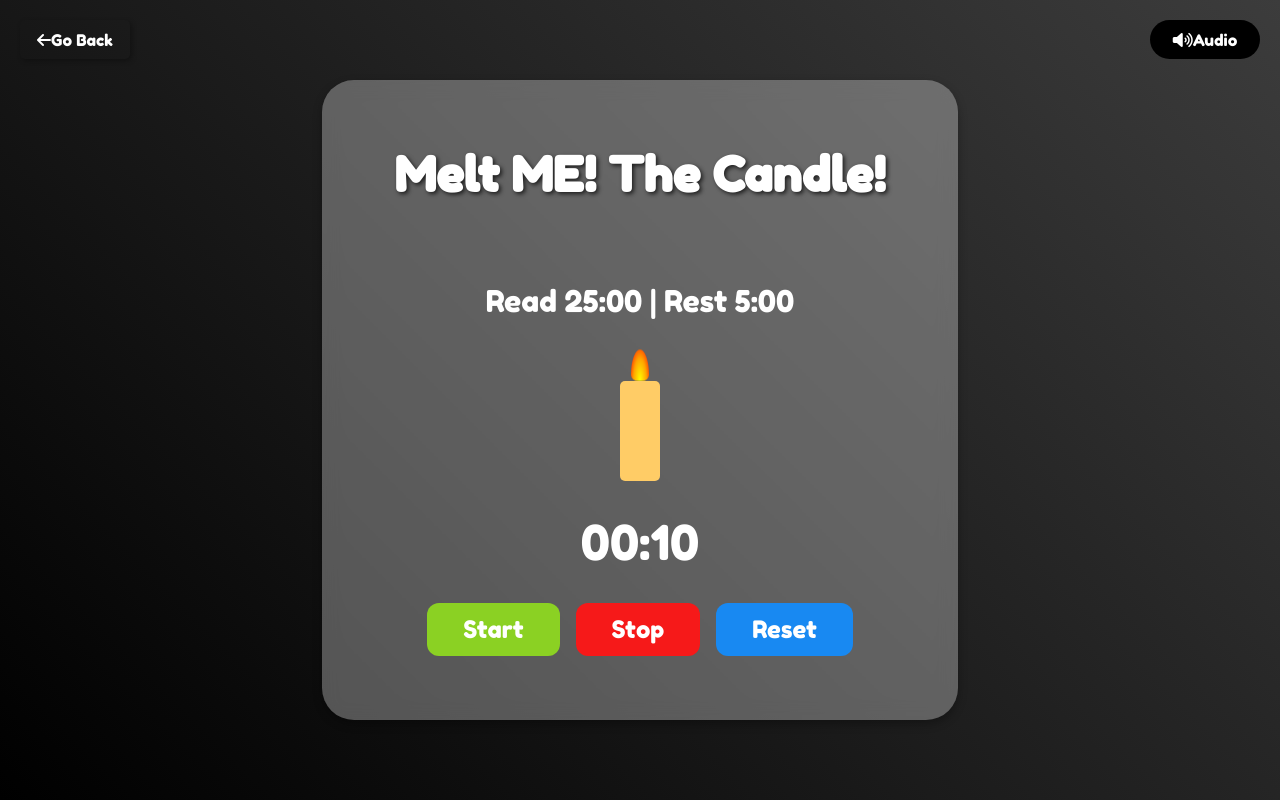
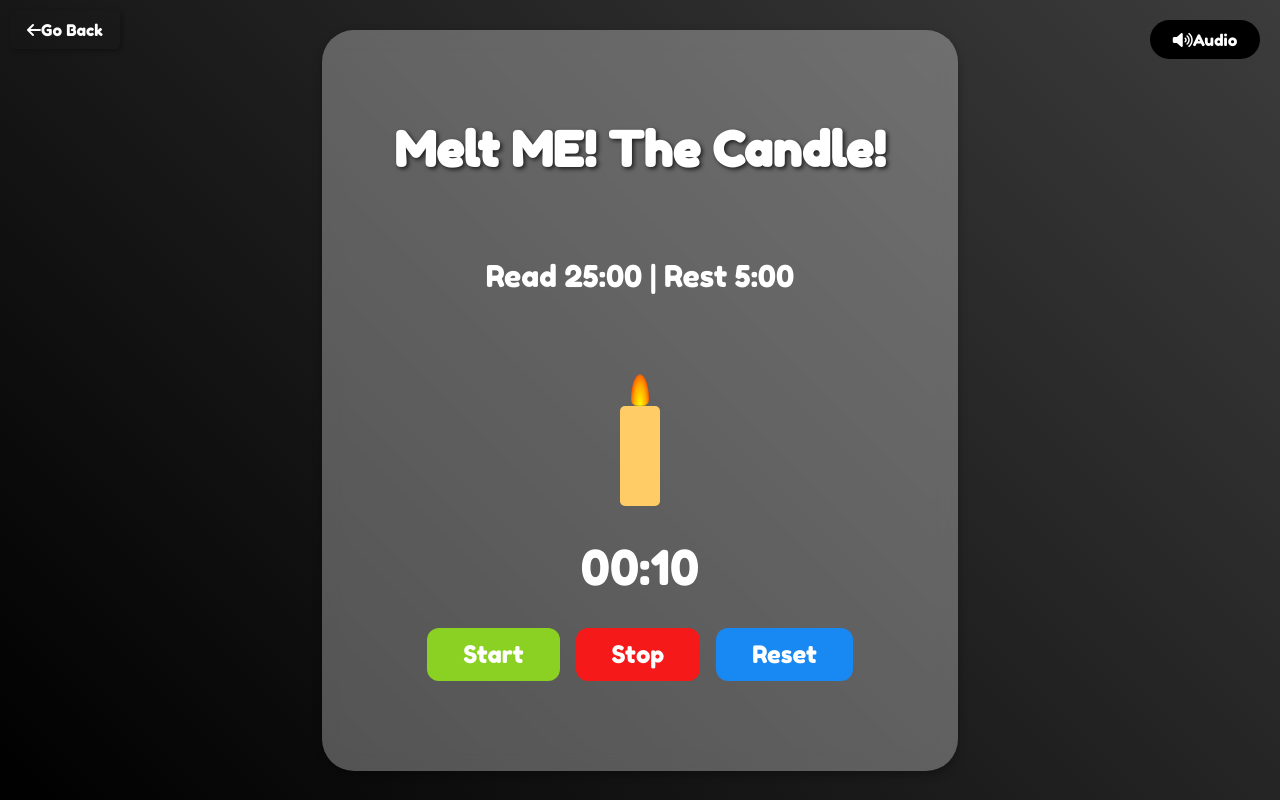
Before and after one commit to Flipfo4456/MeltME, a plain HTML site: page Melt.html in a window 1280 px wide. Drawn offline with Linux system fonts and the light colour scheme.

Commit message:
Update 1.3.1

```diff
--- a/css/system2.css
+++ b/css/system2.css
@@ -28,11 +28,14 @@ body {
     padding: 90px 72px;
     position: relative;
 
-    max-width: 90vw;
+    /* max-width: 90vw; */
     min-width: 300px;
+    /* max-width: 300px; */
 
-    max-height: 80vh; /* Prevent it from taking too much vertical space */
+    /* max-height: 80vh; Prevent it from taking too much vertical space */
     min-height: 576px;
+
+
     /* Inside auto layout */
     flex: none;
     order: 0;
@@ -395,7 +398,7 @@ button:hover {
             font-size: 16px;
             box-shadow: 2px 2px 5px rgba(0, 0, 0, 0.3);
             transition: 0.3s;
-            position: fixed;
+            /* position: fixed; */
             z-index: 999; /* Ensure they appear above other elements */
 
 
```
